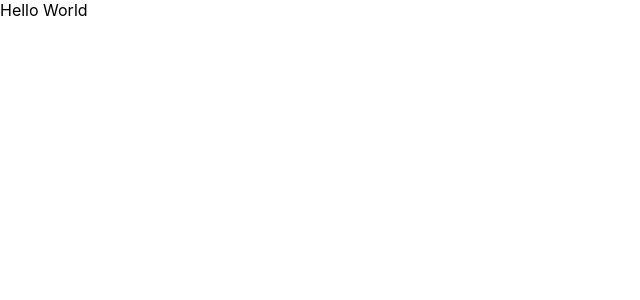
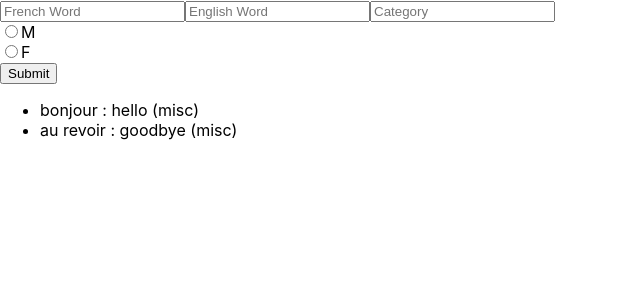
Before and after one commit to dreanx/Dictionary-React, a React (Create React App) app: page / in a window 1280 px wide. Shown: the top 300 px of the page, without its empty margins (0-640 px from the left). Built offline with nearby package versions, Linux system fonts and the light colour scheme.

Commit message:
First 2 components

```diff
--- a/src/App.js
+++ b/src/App.js
@@ -1,11 +1,19 @@
 import React from "react";
 import "./App.css";
-import Component1 from "./components/component1";
+import NewWord from "./components/NewWord";
+import WordList from "./components/WordList";
+// import NewWord from "./components/NewWord";
+// import WordList from "./components/WordList";
+
 
 function App() {
+
+
+
   return (
     <div>
-      <Component1 />
+      <NewWord />
+      <WordList />
     </div>
   );
 }
--- /dev/null
+++ b/src/components/NewWord.js
@@ -0,0 +1,26 @@
+import React from "react";
+
+function NewWord() {
+  return (
+    <div>
+      <form className="container" id="myForm">
+        <input type="text" placeholder="French Word" />
+        <input type="text" placeholder="English Word" />
+        <input type="text" placeholder="Category" />
+        <div>
+          <input type="radio" name="M"></input>
+          <label for="M">M</label>
+        </div>
+        <div>
+          <input type="radio" name="F"></input>
+          <label for="F">F</label>
+        </div>
+        <button type="button" id="wordToAdd">
+          Submit
+        </button>
+      </form>
+    </div>
+  );
+}
+
+export default NewWord;
--- /dev/null
+++ b/src/components/WordList.js
@@ -0,0 +1,17 @@
+import React from "react";
+
+
+const initialList = [
+    { french: "bonjour", english: "hello", category: "misc", id: 1 },
+    { french: "au revoir", english: "goodbye", category: "misc", id: 2 },
+  ];
+
+export default function WordList() {
+  return (
+    <ul>
+      {initialList.map((word) => (
+        <li key={word.id}>{word.french} : {word.english} ({word.category})</li>
+      ))}
+    </ul>
+  );
+}
--- a/src/components/component1.js
+++ /dev/null
@@ -1,10 +0,0 @@
-import React from 'react';
-
-function Component1(){
-
-  return (
-    <test>Hello World</test>
-  );
-}
-
-export default Component1;
```
